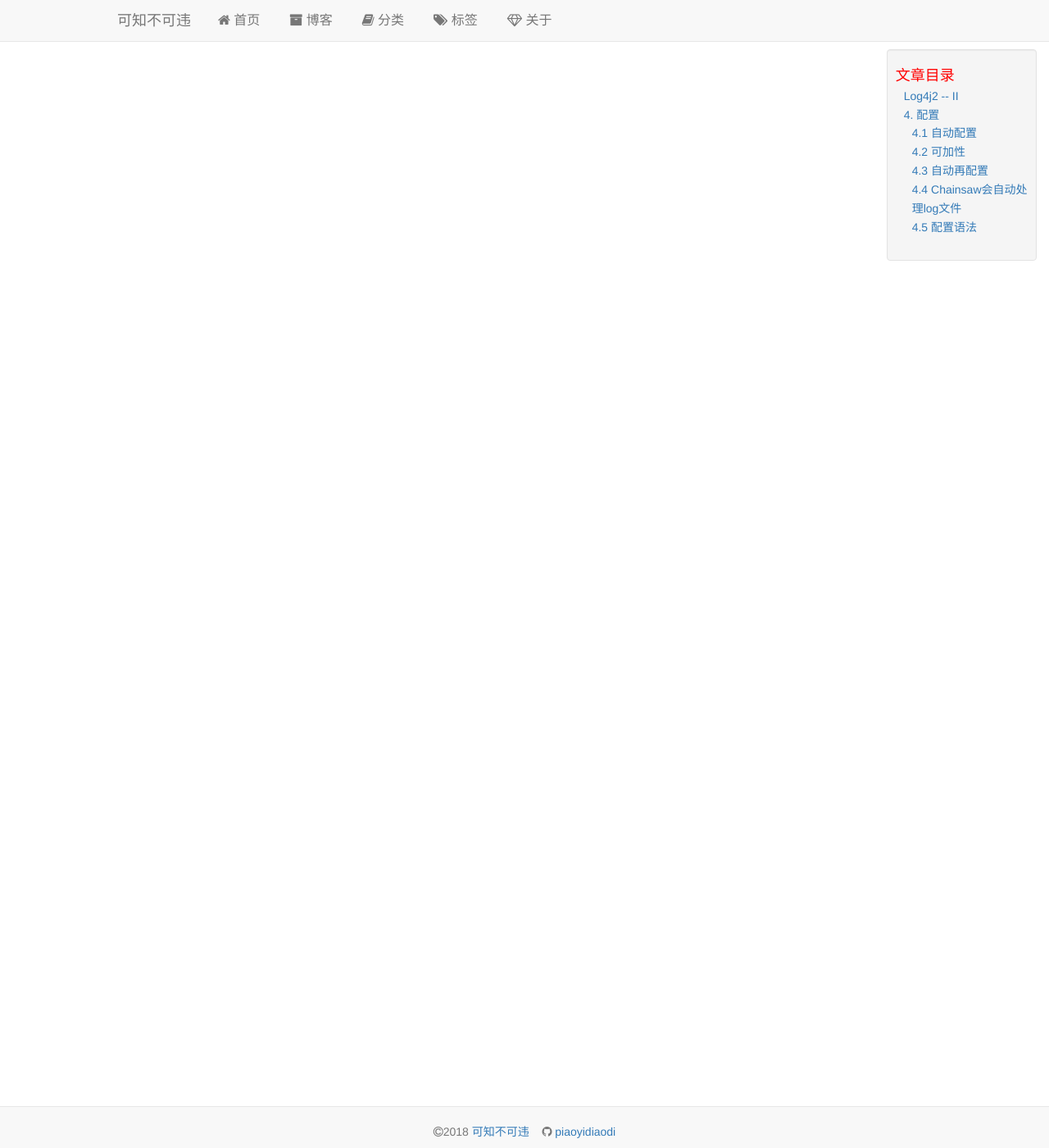
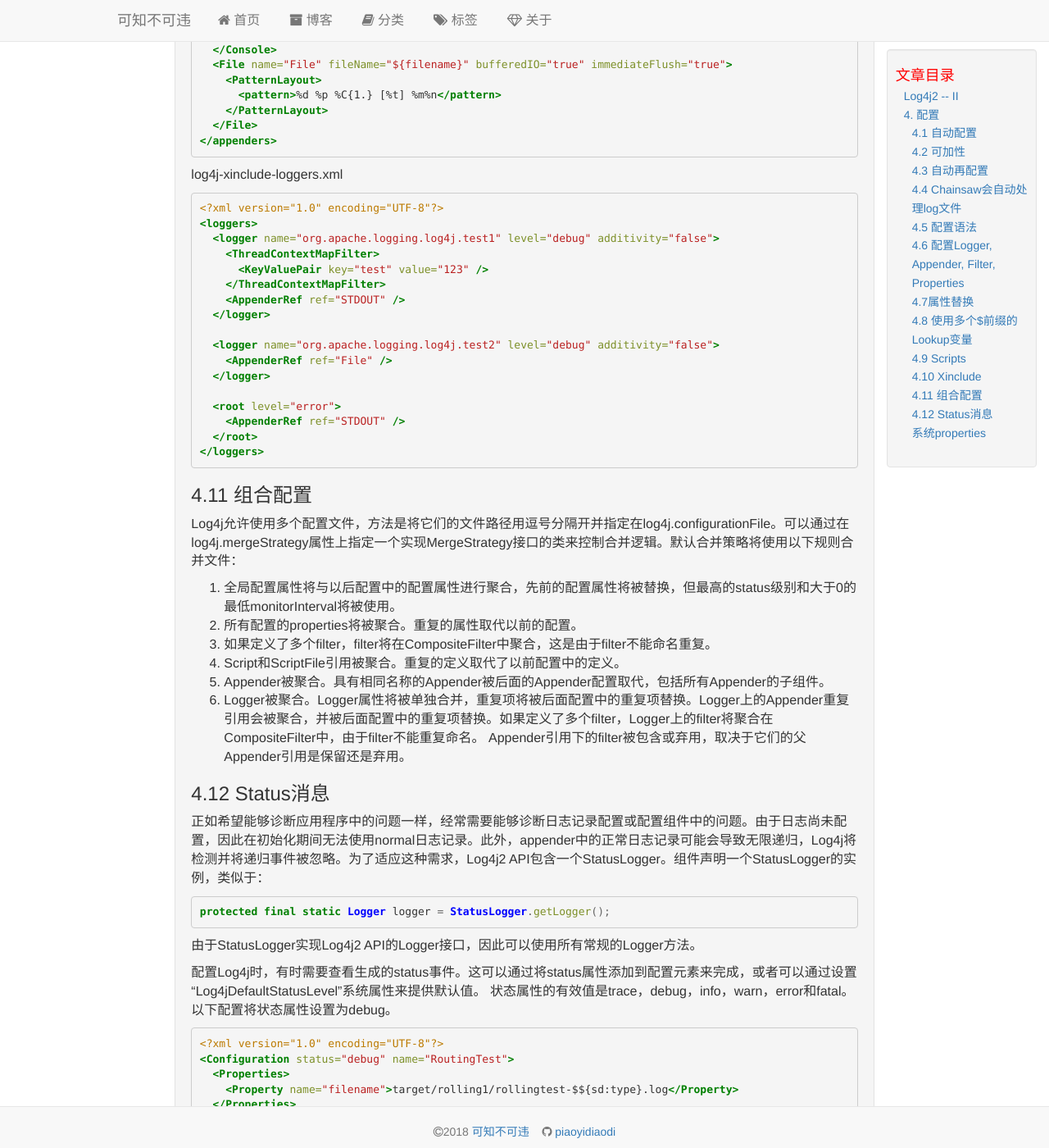
Before and after one commit to piaoyidaodi/piaoyidaodi.github.io, a Jekyll site: the page built from _posts/2018-02-27-log4j2-II.md, in a window 1280 px wide and 1400 px high, scrolled down 14135 px. Shown: the whole window at 82% size. Built offline with Jekyll 4.4.1, drawn with Linux system fonts in a browser that asks for light colours; some of the changed text lies outside the part shown.

Commit message:
complete configuration part

````diff
--- a/_posts/2018-02-27-log4j2-II.md
+++ b/_posts/2018-02-27-log4j2-II.md
@@ -444,6 +444,8 @@
 
 **YAML配置语法**
 
+### 4.6 配置Logger, Appender, Filter, Properties
+
 **配置Logger**
 
 在尝试配置之前，了解Log4j中记录器的工作方式至关重要。如果需要更多信息，请参考Log4j体系结构。在不理解这些概念的情况下尝试配置Log4j会出现问题。
@@ -581,9 +583,9 @@
 rootLogger.appenderRef.stdout.ref = STDOUT
 ```
 
-**属性替换**
+### 4.7属性替换
 
-Log4j2支持在配置中指定token，这些token可以作为引用其他地方定义的属性。其中一些属性将在解释配置文件时解析，而其他属性可能会传递到将在运行时计算它们的组件。为此，Log4j使用Apache Commons Lang的StrSubstitutor和StrLookup类的变体。以类似于Ant或Maven的方式，这允许声明为${name}的变量在配置本身中被解析使用。例如，以下示例显示了rolling file appender的filenmae即被声明为一个变量。
+Log4j2支持在配置中指定token，这些token可以作为引用其他地方定义的属性。其中一些属性将在解释配置文件时解析，而其他属性可能会传递到将在运行时计算它们的组件。为此，Log4j使用Apache Commons Lang的StrSubstitutor和StrLookup类的变体。以类似于Ant或Maven的方式，这允许声明为${name}的变量在配置本身中被解析使用。例如，以下示例显示了RollingFileAppender的filename即被声明为一个变量。
 
 ```xml
 <?xml version="1.0" encoding="UTF-8"?>
@@ -642,7 +644,7 @@
 
 默认的属性映射可以在配置文件中声明。如果不能在指定位置中查找到目标值，则将使用默认属性映射中的值。默认映射将预设hostName的值为当前系统的主机名或IP地址，预设contextName是当前日志记录上下文的值。
 
-**使用多个$前缀的Lookup变量**
+### 4.8 使用多个$前缀的Lookup变量
 
 StrLookup处理的一个有趣特征是：每次变量被解析时，拥有多个'$'前缀的变量引用，前缀'$'将简单地删除。在前面的例子中，Routes元素能够在运行时解析变量。为了允许此前缀值被指定为具有两个前导'$'字符的变量，首次处理配置文件时，第一个$将被简单地删除。因此，当在运行时计算Routes元素时变量为`${sd:type}`，致使从StructuredDataMessage得到变量，并使用其中的type属性的值作为路由键。并非所有元素都支持在运行时解析变量，支持的组件会在他们的文档中特别提到。
 
@@ -658,4 +660,130 @@
 </Configuration>
 ```
 
-最后，值得指出的是在处理配置时RollingFile appender声明中的变量也不会被计算。这只是因为整个RollingFile元素的处理被推迟到匹配发生时。
+最后，值得指出的是在处理配置时RollingFileAppender声明中的变量也不会被计算。这只是因为整个RollingFile元素的处理被推迟到匹配发生时。
+
+### 4.9 Scripts
+
+### 4.10 Xinclude
+
+XML配置文件可以通过XInclude包含其他文件，下面是一个log4j2.xml包含其他两个文件的示例：
+
+```xml
+<?xml version="1.0" encoding="UTF-8"?>
+<configuration xmlns:xi="http://www.w3.org/2001/XInclude"
+               status="warn" name="XIncludeDemo">
+  <properties>
+    <property name="filename">xinclude-demo.log</property>
+  </properties>
+  <ThresholdFilter level="debug"/>
+  <xi:include href="log4j-xinclude-appenders.xml" />
+  <xi:include href="log4j-xinclude-loggers.xml" />
+</configuration>
+```
+
+log4j-xinclude-appenders.xml
+
+```xml
+<?xml version="1.0" encoding="UTF-8"?>
+<appenders>
+  <Console name="STDOUT">
+    <PatternLayout pattern="%m%n" />
+  </Console>
+  <File name="File" fileName="${filename}" bufferedIO="true" immediateFlush="true">
+    <PatternLayout>
+      <pattern>%d %p %C{1.} [%t] %m%n</pattern>
+    </PatternLayout>
+  </File>
+</appenders>
+```
+
+log4j-xinclude-loggers.xml
+
+```xml
+<?xml version="1.0" encoding="UTF-8"?>
+<loggers>
+  <logger name="org.apache.logging.log4j.test1" level="debug" additivity="false">
+    <ThreadContextMapFilter>
+      <KeyValuePair key="test" value="123" />
+    </ThreadContextMapFilter>
+    <AppenderRef ref="STDOUT" />
+  </logger>
+
+  <logger name="org.apache.logging.log4j.test2" level="debug" additivity="false">
+    <AppenderRef ref="File" />
+  </logger>
+
+  <root level="error">
+    <AppenderRef ref="STDOUT" />
+  </root>
+</loggers>
+```
+
+### 4.11 组合配置
+
+Log4j允许使用多个配置文件，方法是将它们的文件路径用逗号分隔开并指定在log4j.configurationFile。可以通过在log4j.mergeStrategy属性上指定一个实现MergeStrategy接口的类来控制合并逻辑。默认合并策略将使用以下规则合并文件：
+
+1. 全局配置属性将与以后配置中的配置属性进行聚合，先前的配置属性将被替换，但最高的status级别和大于0的最低monitorInterval将被使用。
+2. 所有配置的properties将被聚合。重复的属性取代以前的配置。
+3. 如果定义了多个filter，filter将在CompositeFilter中聚合，这是由于filter不能命名重复。
+4. Script和ScriptFile引用被聚合。重复的定义取代了以前配置中的定义。
+5. Appender被聚合。具有相同名称的Appender被后面的Appender配置取代，包括所有Appender的子组件。
+6. Logger被聚合。Logger属性将被单独合并，重复项将被后面配置中的重复项替换。Logger上的Appender重复引用会被聚合，并被后面配置中的重复项替换。如果定义了多个filter，Logger上的filter将聚合在CompositeFilter中，由于filter不能重复命名。 Appender引用下的filter被包含或弃用，取决于它们的父Appender引用是保留还是弃用。
+
+### 4.12 Status消息
+
+正如希望能够诊断应用程序中的问题一样，经常需要能够诊断日志记录配置或配置组件中的问题。由于日志尚未配置，因此在初始化期间无法使用normal日志记录。此外，appender中的正常日志记录可能会导致无限递归，Log4j将检测并将递归事件被忽略。为了适应这种需求，Log4j2 API包含一个StatusLogger。组件声明一个StatusLogger的实例，类似于：
+
+```java
+protected final static Logger logger = StatusLogger.getLogger();
+```
+
+由于StatusLogger实现Log4j2 API的Logger接口，因此可以使用所有常规的Logger方法。
+
+配置Log4j时，有时需要查看生成的status事件。这可以通过将status属性添加到配置元素来完成，或者可以通过设置“Log4jDefaultStatusLevel”系统属性来提供默认值。 状态属性的有效值是trace，debug，info，warn，error和fatal。 以下配置将状态属性设置为debug。
+
+```xml
+<?xml version="1.0" encoding="UTF-8"?>
+<Configuration status="debug" name="RoutingTest">
+  <Properties>
+    <Property name="filename">target/rolling1/rollingtest-$${sd:type}.log</Property>
+  </Properties>
+  <ThresholdFilter level="debug"/>
+
+  <Appenders>
+    <Console name="STDOUT">
+      <PatternLayout pattern="%m%n"/>
+      <ThresholdFilter level="debug"/>
+    </Console>
+    <Routing name="Routing">
+      <Routes pattern="$${sd:type}">
+        <Route>
+          <RollingFile name="Rolling-${sd:type}" fileName="${filename}"
+                       filePattern="target/rolling1/test1-${sd:type}.%i.log.gz">
+            <PatternLayout>
+              <pattern>%d %p %c{1.} [%t] %m%n</pattern>
+            </PatternLayout>
+            <SizeBasedTriggeringPolicy size="500" />
+          </RollingFile>
+        </Route>
+        <Route ref="STDOUT" key="Audit"/>
+      </Routes>
+    </Routing>
+  </Appenders>
+
+  <Loggers>
+    <Logger name="EventLogger" level="info" additivity="false">
+      <AppenderRef ref="Routing"/>
+    </Logger>
+
+    <Root level="error">
+      <AppenderRef ref="STDOUT"/>
+    </Root>
+  </Loggers>
+
+</Configuration>
+```
+
+### 系统properties
+
+详见官方文档[System Propertiest][http://logging.apache.org/log4j/2.x/manual/configuration.html#SystemProperties]。
````
Also changed, not shown: other parts of _posts/2018-02-27-log4j2-II.md (+1 -1 lines).
